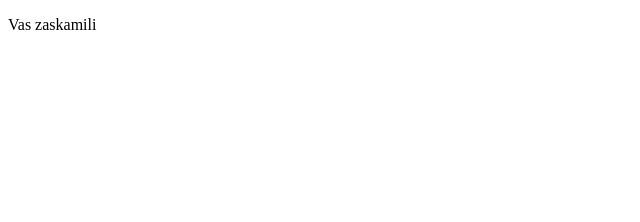
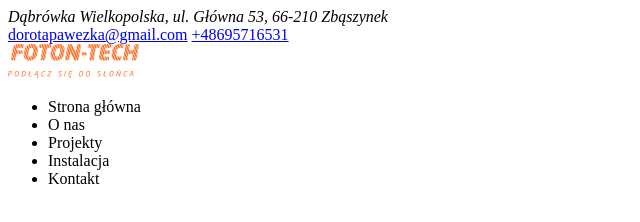
Before and after one commit to MrrBogart/MAIN, a plain HTML site: page index.html in a window 1280 px wide. Shown: the whole page, without its empty margins (0-640 px from the left). Drawn offline with Linux system fonts and the light colour scheme.

Commit message:
1st step

```diff
--- a/index.html
+++ b/index.html
@@ -1,10 +1,34 @@
 <!DOCTYPE html>
 <html lang="en">
+
 <head>
-    <title>pisos</title>
+	<title>1st project</title>
 </head>
+
 <body>
-    <p>Vas zaskamili</p>
+	<header>
+		<div class="wrapper">
+			<div>
+				<address>Dąbrówka Wielkopolska, ul. Główna 53, 66-210 Zbąszynek</address>
+				<a href="mailto:dorotapawezka@gmail.com">dorotapawezka@gmail.com</a>
+				<a href="tel:+48695716531">+48695716531</a>
+			</div>
+			<div>
+				<div class="logo-wrapper">
+					<img src="./IMG/Logo.png" alt="Logo" width="131" height="34">
+				</div>
+				<nav>
+					<ul>
+						<li>Strona główna</li>
+						<li>O nas</li>
+						<li>Projekty</li>
+						<li>Instalacja</li>
+						<li>Kontakt</li>
+					</ul>
+				</nav>
+			</div>
+		</div>
+	</header>
+</body>
 
-</body>
 </html>
```
Also changed, not shown: IMG/Logo.png (added).
